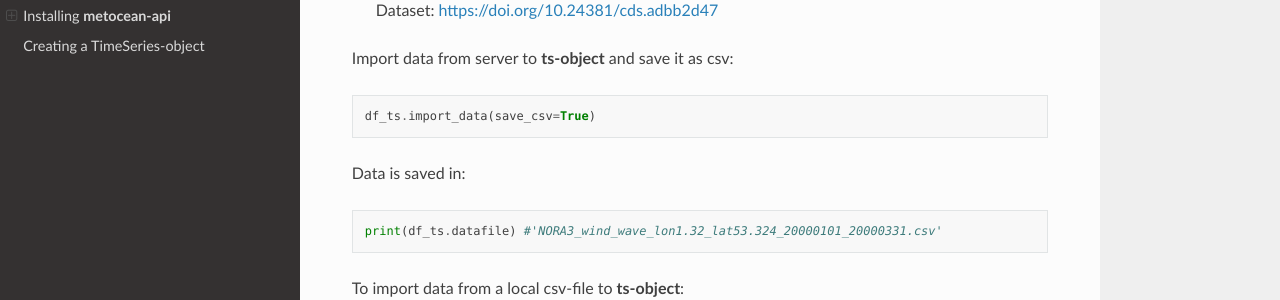
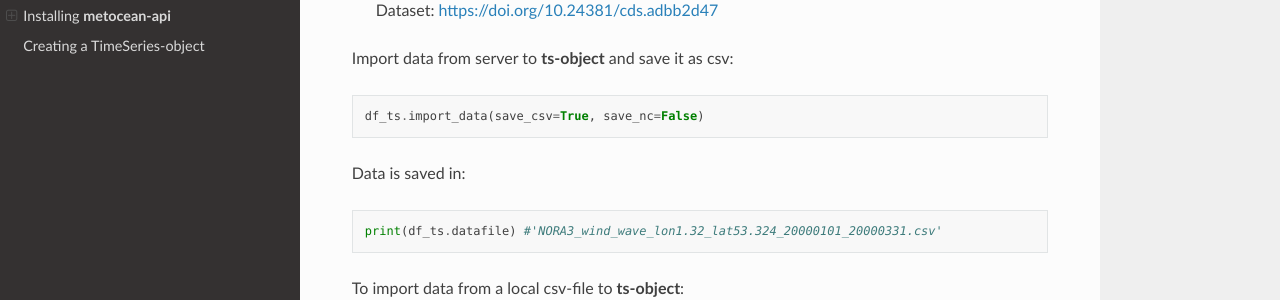
Before and after one commit to MET-OM/metocean-api, a Sphinx documentation site: the page built from docs/index.rst, in a window 1280 px wide and 900 px high, scrolled down 2103 px. Shown: the part 151-451 px from the top of the window. Built offline with Sphinx 7.4.7 and the Read the Docs theme 2.0.0, drawn with Linux system fonts in a browser that asks for light colours.

Commit message:
update doc.

```diff
--- a/docs/index.rst
+++ b/docs/index.rst
@@ -108,7 +108,7 @@ Import data from server to **ts-object** and save it as csv:
 
 .. code-block:: python
 
-   df_ts.import_data(save_csv=True)
+   df_ts.import_data(save_csv=True, save_nc=False)
 
 Data is saved in:
 
```
